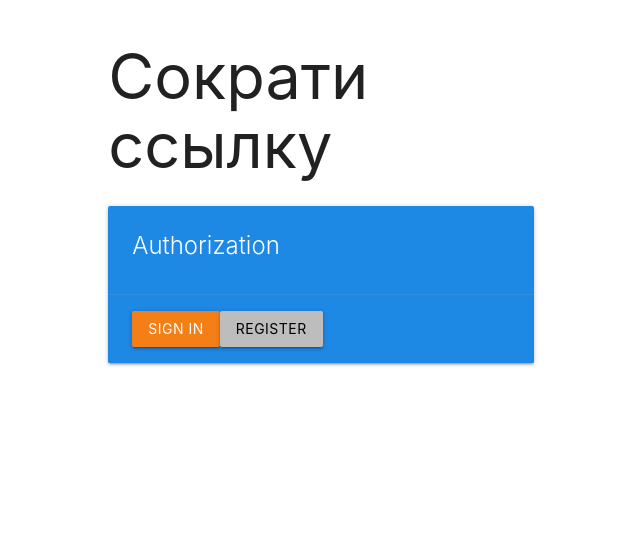
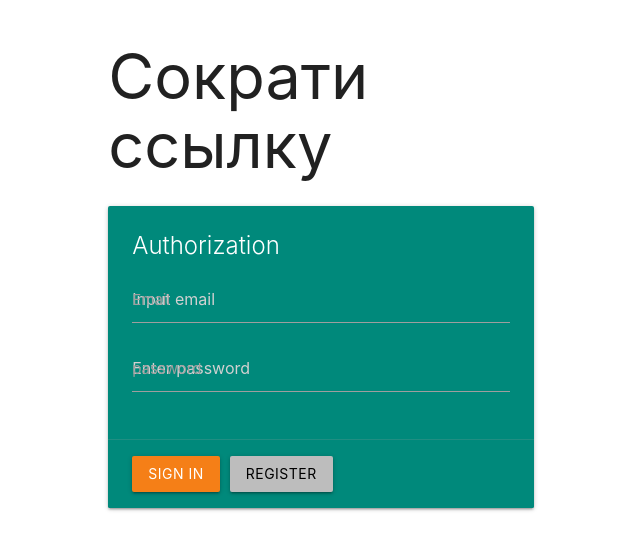
Before and after one commit to AlexanderMukas/mernStack, a React (Create React App) app in the folder client/: page / in a window 1280 px wide. Shown: the top 550 px of the page, without its empty margins (319-959 px from the left). Built offline with nearby package versions, Linux system fonts and the light colour scheme.

Commit message:
editing of Auth page commit

```diff
--- a/client/src/pages/AuthPage.js
+++ b/client/src/pages/AuthPage.js
@@ -7,15 +7,34 @@ export const AuthPage = () => {
         <div className="row">
             <div className="col s6 offset-s3">
                 <h1>Сократи ссылку</h1>
-                <div className="card blue darken-1">
+                <div className="card teal darken-1">
                     <div className="card-content white-text">
                         <span className="card-title">Authorization</span>
                         <div>
+                            <div className="input-field">
+                                <input
+                                    placeholder="Input email"
+                                    id="email"
+                                    type="text"
+                                    name="email"
+                                />
+                                <label htmlFor="email">Email</label>
+                            </div>
+
+                            <div className="input-field">
+                                <input
+                                    placeholder="Enter password"
+                                    id="password"
+                                    type="password"
+                                    name="password"
+                                />
+                                <label htmlFor="password">password</label>
+                            </div>
 
                         </div>
                     </div>
                     <div className="card-action">
-                        <button className="btn yellow darken-4">Sign in</button>
+                        <button className="btn yellow darken-4" style={{marginRight: 10}}>Sign in</button>
                         <button className="btn grey lighten-1 black-text">Register</button>
                     </div>
                 </div>
```
